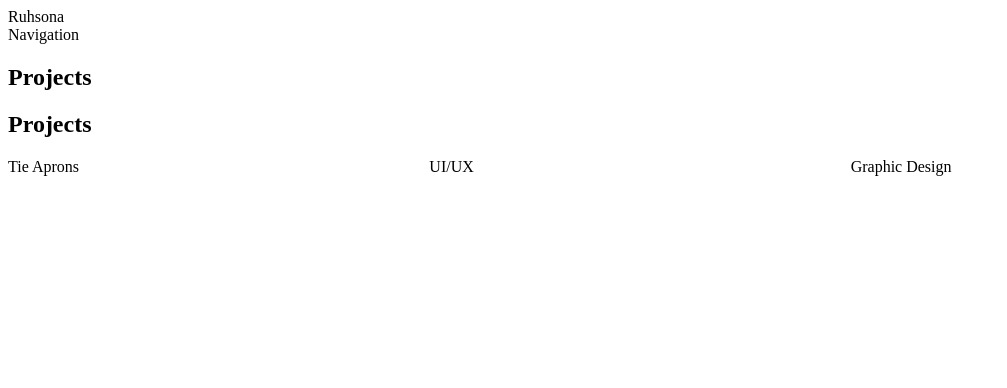
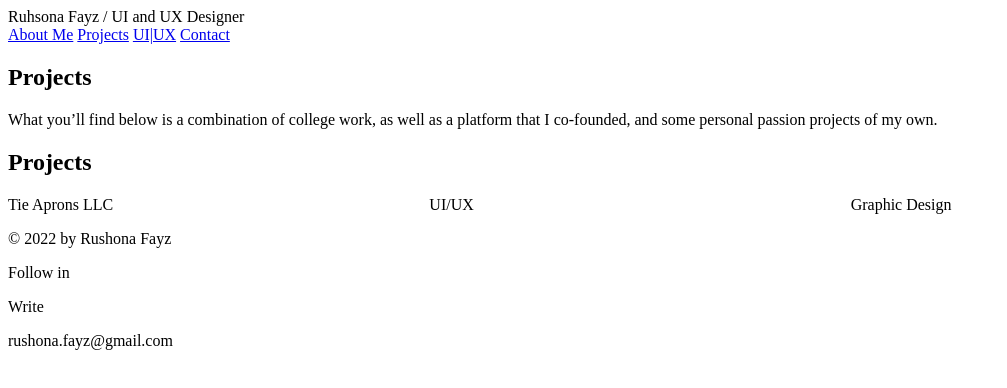
Before and after one commit to Lovertab/MMP350, a plain HTML site: page layout-basics/index.html in a window 1280 px wide. Shown: the whole page, without its empty margins (0-1007 px from the left). Drawn offline with Linux system fonts and the light colour scheme.

Commit message:
added articles and paragraphs to home page

```diff
--- a/layout-basics/css/style.css
+++ b/layout-basics/css/style.css
@@ -3,3 +3,7 @@
     display:grid;
     grid-template-columns: 1fr 1fr 1fr;
 }
+
+.nav{
+    display:inline;
+}
--- a/layout-basics/index.html
+++ b/layout-basics/index.html
@@ -4,31 +4,46 @@
     <meta charset="UTF-8">
     <meta http-equiv="X-UA-Compatible" content="IE=edge">
     <meta name="viewport" content="width=device-width, initial-scale=1.0">
-    <title>Document</title>
+    <title>About Me Ruhsona Portfolio</title>
     <link rel="stylesheet" href="css/style.css">
 </head>
 <body>
     <header class="site-header">
-        <div class="site-title"> Ruhsona</div>
-        <nav>Navigation</nav>
+        <div class="site-title"> Ruhsona Fayz / UI and UX Designer</div>
+        <nav class="topnav">
+            <div>
+
+                    <article class="nav"><a href="index.html">About Me</a></article>
+                    <article class="nav"><a href="https://www.ruhsona.com/projects">Projects</a></article>
+                    <article class="nav"><a href="https://www.ruhsona.com/ui-ux">UI|UX</a></article>
+                    <article class="nav"><a href="https://www.ruhsona.com/contact">Contact</a></article>
+
+            </div>
+        </nav>
     </header>
 
     <main>
+
         <section class="page-header">
             <h2>Projects</h2>
+            <p>What you’ll find below is a combination of college work, as well as a platform that I co-founded, and some personal passion projects of my own.</p>
         </section> <!-- why use a section instead of a div-->
+
        <div class="page-header">
         <h2>Projects</h2>
        </div>
        <div class="projects">
-        <article class="project">Tie Aprons</article>
+        <article class="project">Tie Aprons LLC</article>
         <article class="project">UI/UX</article>
         <article class="project">Graphic Design</article>
        </div>
     </main>
 
     <footer class="site-footer">
-
+        <p>&copy; 2022 by Rushona Fayz</p>
+        <p>Follow in</p>
+        <p>Write</p>
+        <p>rushona.fayz@gmail.com</p>
     </footer>
 </body>
 </html>
```
